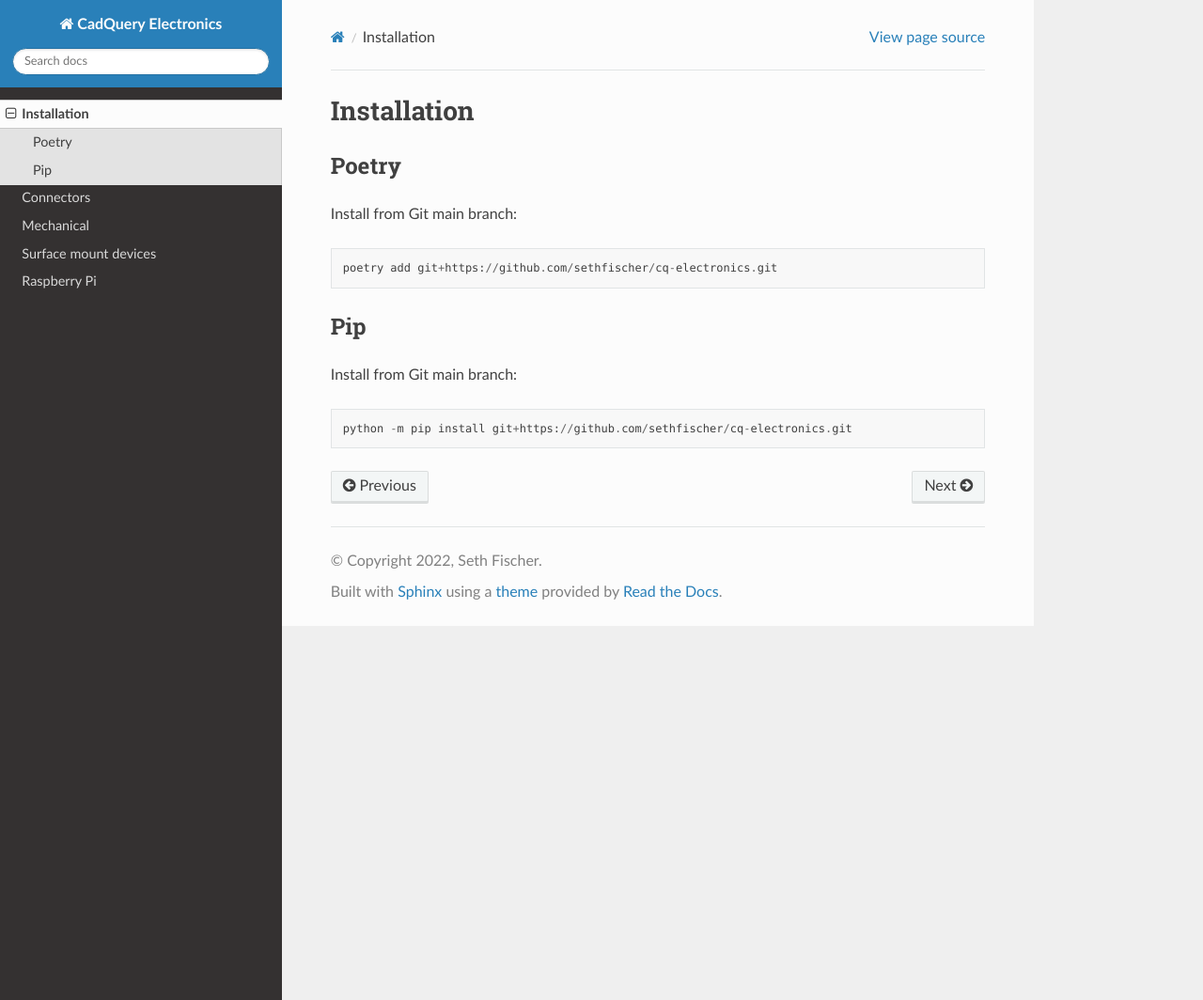
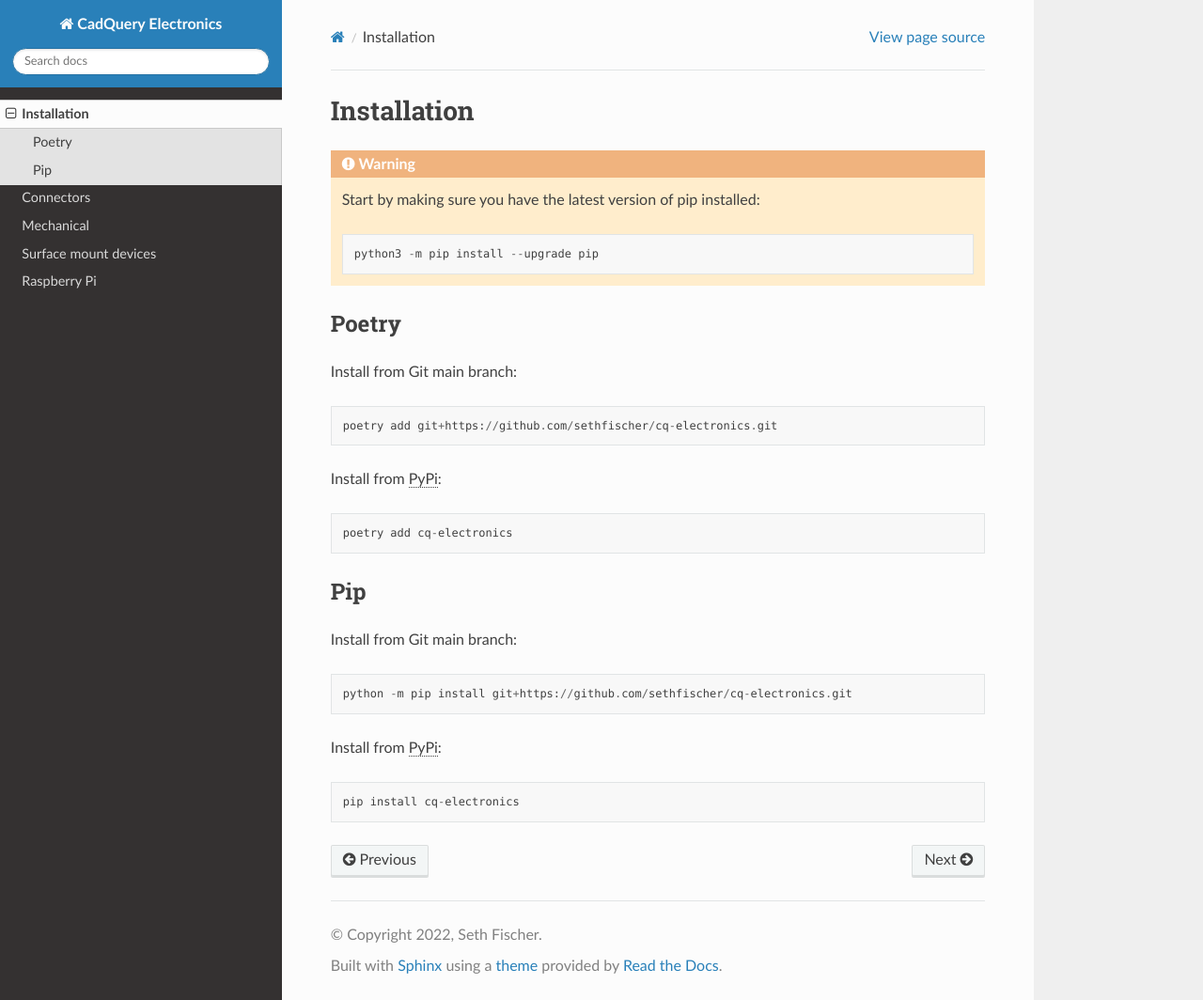
Before and after one commit to sethfischer/cq-electronics, a Sphinx documentation site: the page built from docs/installation.rst, in a window 1280 px wide and 1064 px high. Shown: the whole window at 94% size. Built offline with Sphinx 7.4.7 and the Read the Docs theme 2.0.0, drawn with Linux system fonts in a browser that asks for light colours.

Commit message:
docs: install from pypi

```diff
--- a/docs/installation.rst
+++ b/docs/installation.rst
@@ -1,6 +1,12 @@
 ============
 Installation
 ============
+
+.. warning::
+
+    Start by making sure you have the latest version of pip installed::
+
+        python3 -m pip install --upgrade pip
 
 
 Poetry
@@ -10,6 +16,10 @@ Install from Git main branch::
 
     poetry add git+https://github.com/sethfischer/cq-electronics.git
 
+Install from :abbr:`PyPi (Python Package Index)`::
+
+    poetry add cq-electronics
+
 
 Pip
 ---
@@ -17,3 +27,7 @@ Pip
 Install from Git main branch::
 
     python -m pip install git+https://github.com/sethfischer/cq-electronics.git
+
+Install from :abbr:`PyPi (Python Package Index)`::
+
+    pip install cq-electronics
```
